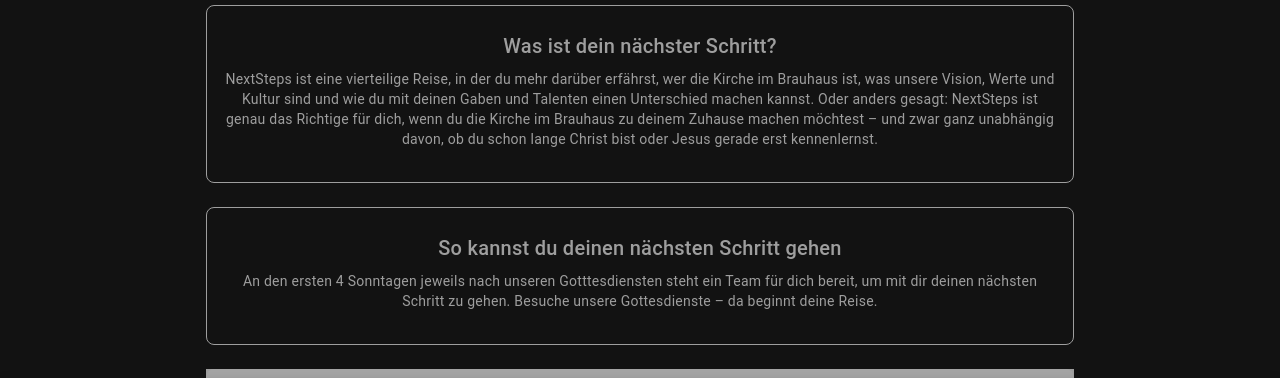
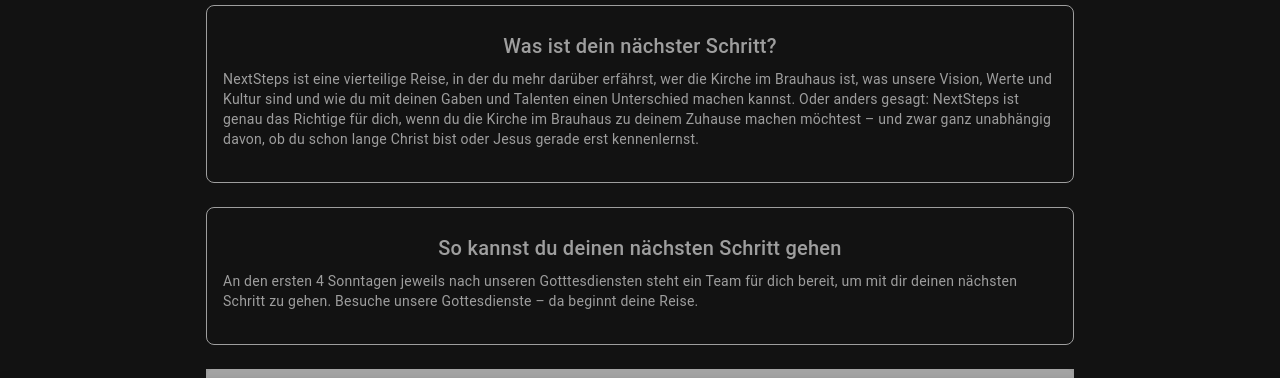
Before and after one commit to restoringeden/digs, a Vue app: page / in a window 1280 px wide. Shown: the part 365-743 px from the top of the page. Built offline with nearby package versions, Linux system fonts and the light colour scheme; grey boxes are pictures that could not be loaded; a small style sheet from the web is missing.

Commit message:
Update index.vue

```diff
--- a/src/pages/index.vue
+++ b/src/pages/index.vue
@@ -21,7 +21,7 @@
         <v-col cols="12">
           <v-card class="py-4" rounded="lg" variant="outlined" color="grey">
             <v-card-title class="text-center text-h6">Was ist dein nächster Schritt?</v-card-title>
-            <v-card-text class="text-body-2 text-center">
+            <v-card-text class="text-body-2 text-left">
               NextSteps ist eine vierteilige Reise, in der du mehr darüber erfährst, wer die Kirche im Brauhaus ist, was unsere Vision, Werte und Kultur sind und wie du mit deinen Gaben und Talenten einen Unterschied machen kannst. Oder anders gesagt: NextSteps ist genau das Richtige für dich, wenn du die Kirche im Brauhaus zu deinem Zuhause machen möchtest – und zwar ganz unabhängig davon, ob du schon lange Christ bist oder Jesus gerade erst kennenlernst.
             </v-card-text>
           </v-card>
@@ -30,7 +30,7 @@
         <v-col cols="12">
           <v-card class="py-4" rounded="lg" variant="outlined" color="grey">
             <v-card-title class="text-center text-h6">So kannst du deinen nächsten Schritt gehen</v-card-title>
-            <v-card-text class="text-body-2 text-center">
+            <v-card-text class="text-body-2 text-left">
               An den ersten 4 Sonntagen jeweils nach unseren Gotttesdiensten steht ein Team für dich bereit, um mit dir deinen nächsten Schritt zu gehen. Besuche unsere Gottesdienste – da beginnt deine Reise.
                </v-card-text>
           </v-card>
```
